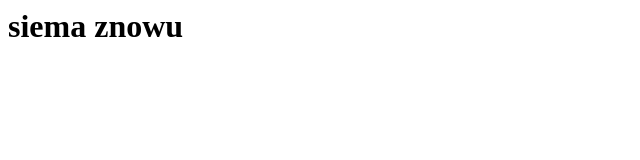
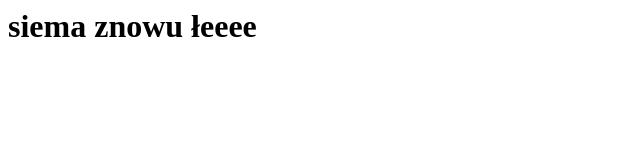
Before and after one commit to NepeeQ/courss, a plain HTML site: page site/index.html in a window 1280 px wide. Shown: the whole page, without its empty margins (0-640 px from the left). Drawn offline with Linux system fonts and the light colour scheme.

Commit message:
Small addition to page

```diff
--- a/site/index.html
+++ b/site/index.html
@@ -3,6 +3,6 @@
 <title>Siema kursik</title>
 </head>
 <body>
-        <h1>siema znowu</h1>
+        <h1>siema znowu łeeee</h1>
 </body>
 </html>
```
